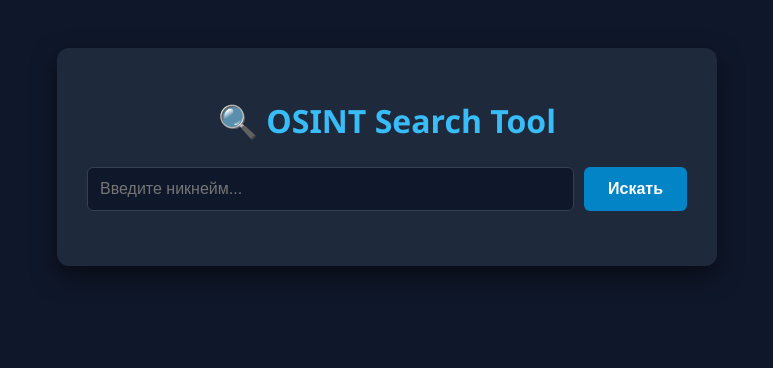
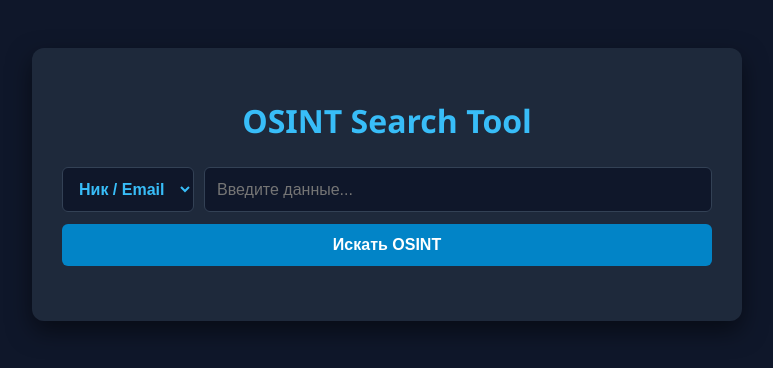
Before and after one commit to osintoss/osint-web, a Flask app: page / in a window 1280 px wide. Shown: the top 368 px of the page, without its empty margins (253-1026 px from the left). Run offline with Flask 3, Linux system fonts and the light colour scheme.

Commit message:
Update index.html

```diff
--- a/templates/index.html
+++ b/templates/index.html
@@ -3,46 +3,49 @@
 <head>
     <meta charset="UTF-8">
     <meta name="viewport" content="width=device-width, initial-scale=1.0">
-    <title>OSINT Search Engine</title>
+    <title>OSINT Multi-Search Engine</title>
     <style>
         body { font-family: 'Segoe UI', Tahoma, Geneva, Verdana, sans-serif; background-color: #0f172a; color: #f8fafc; padding: 40px; display: flex; justify-content: center; }
-        .container { max-width: 600px; width: 100%; background: #1e293b; padding: 30px; border-radius: 12px; box-shadow: 0 10px 25px rgba(0,0,0,0.5); }
+        .container { max-width: 650px; width: 100%; background: #1e293b; padding: 30px; border-radius: 12px; box-shadow: 0 10px 25px rgba(0,0,0,0.5); }
         h1 { text-align: center; color: #38bdf8; margin-bottom: 25px; }
-        .search-box { display: flex; gap: 10px; margin-bottom: 25px; }
-        input[type="text"] { flex: 1; padding: 12px; border-radius: 6px; border: 1px solid #334155; background: #0f172a; color: #fff; font-size: 16px; outline: none; }
-        button { padding: 12px 24px; border: none; background: #0284c7; color: white; border-radius: 6px; font-weight: bold; cursor: pointer; font-size: 16px; }
+        .search-box { display: flex; flex-direction: column; gap: 12px; margin-bottom: 25px; }
+        .input-group { display: flex; gap: 10px; }
+        select, input[type="text"] { padding: 12px; border-radius: 6px; border: 1px solid #334155; background: #0f172a; color: #fff; font-size: 16px; outline: none; }
+        select { cursor: pointer; color: #38bdf8; font-weight: bold; }
+        input[type="text"] { flex: 1; }
+        button { padding: 12px 24px; border: none; background: #0284c7; color: white; border-radius: 6px; font-weight: bold; cursor: pointer; font-size: 16px; transition: 0.2s; }
         button:hover { background: #0369a1; }
         .card { background: #334155; padding: 12px 16px; border-radius: 6px; margin-bottom: 10px; display: flex; justify-content: space-between; align-items: center; }
-        .card a { color: #38bdf8; text-decoration: none; word-break: break-all; }
+        .card a { color: #38bdf8; text-decoration: none; word-break: break-all; font-weight: 500; }
+        .card a:hover { text-decoration: underline; }
         .status { background: #22c55e; color: #000; padding: 4px 8px; border-radius: 4px; font-size: 12px; font-weight: bold; }
     </style>
 </head>
 <body>
-
     <div class="container">
-    <h1>🔍 OSINT Search Tool</h1>
-
+        <h1>OSINT Search Tool</h1>
         <form method="POST" class="search-box">
-        <input type="text" name="query" placeholder="Введите никнейм..." value="{{ query }}" required>
-        <button type="submit">Искать</button>
+            <div class="input-group">
+                <select name="search_type">
+                    <option value="general" {% if search_type == 'general' %}selected{% endif %}>Ник / Email</option>
+                    <option value="phone" {% if search_type == 'phone' %}selected{% endif %}>Телефон</option>
+                    <option value="name" {% if search_type == 'name' %}selected{% endif %}>ФИО</option>
+                </select>
+                <input type="text" name="query" placeholder="Введите данные..." value="{{ query }}" required>
+            </div>
+            <button type="submit">Искать OSINT</button>
         </form>
 
-    {% if results is not none %}
-        <h3>Результаты поиска:</h3>
         {% if results %}
-            {% for res in results %}
+            <div>
+                {% for item in results %}
                     <div class="card">
-                    <div>
-                        <strong>{{ res.site }}:</strong> <a href="{{ res.url }}" target="_blank">{{ res.url }}</a>
-                    </div>
-                    <span class="status">{{ res.status }}</span>
+                        <a href="{{ item.url }}" target="_blank">{{ item.title }}</a>
+                        <span class="status">{{ item.status }}</span>
                     </div>
                 {% endfor %}
-        {% else %}
-            <p>Ничего не найдено.</p>
-        {% endif %}
+            </div>
         {% endif %}
     </div>
-
 </body>
 </html>
```
Lines whose indentation alone changed are shown as unchanged.
